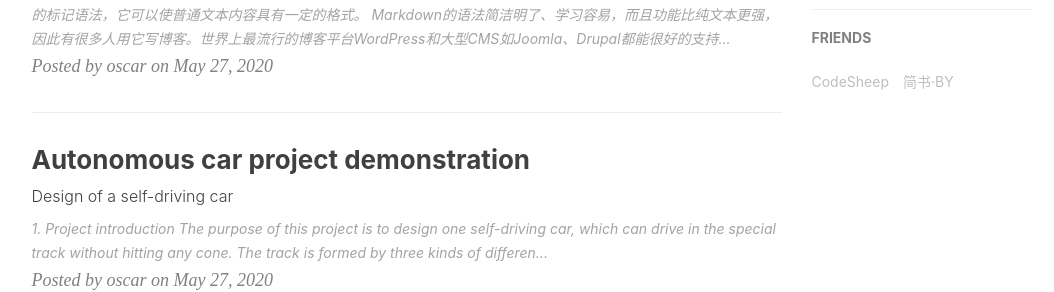
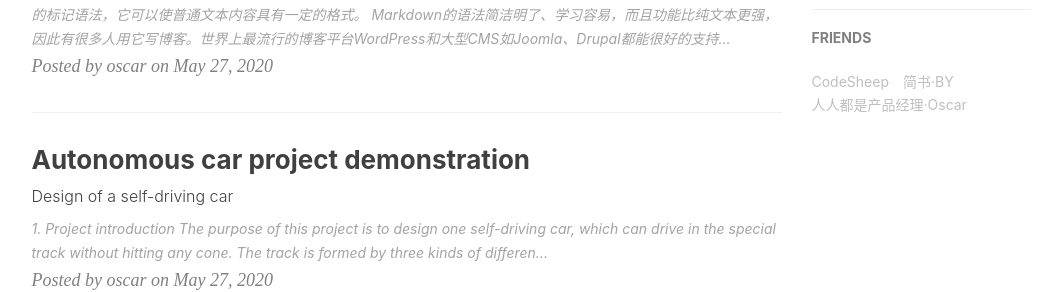
Before and after one commit to Bocheng-J/Bocheng-J.github.io, a Jekyll site: the page built from index.html, in a window 1280 px wide and 900 px high, scrolled down 874 px. Shown: the part 164-456 px from the top of the window, without its empty margins (136-1190 px from the left). Built offline with Jekyll 4.4.1, drawn with Linux system fonts in a browser that asks for light colours; nearby versions of some CDN libraries; the list of posts is cut into pages by our own code; comment, search, counter and statistics services are not loaded.

Commit message:
add 人人都是产品经理链接

```diff
--- a/_config.yml
+++ b/_config.yml
@@ -107,5 +107,8 @@ friends: [
     },{
         title: "简书·BY",
         href: "http://www.jianshu.com/u/e71990ada2fd"
+    },{
+        title: "人人都是产品经理·Oscar",
+        href: "http://www.woshipm.com/u/1096463"
     }
 ]
```
